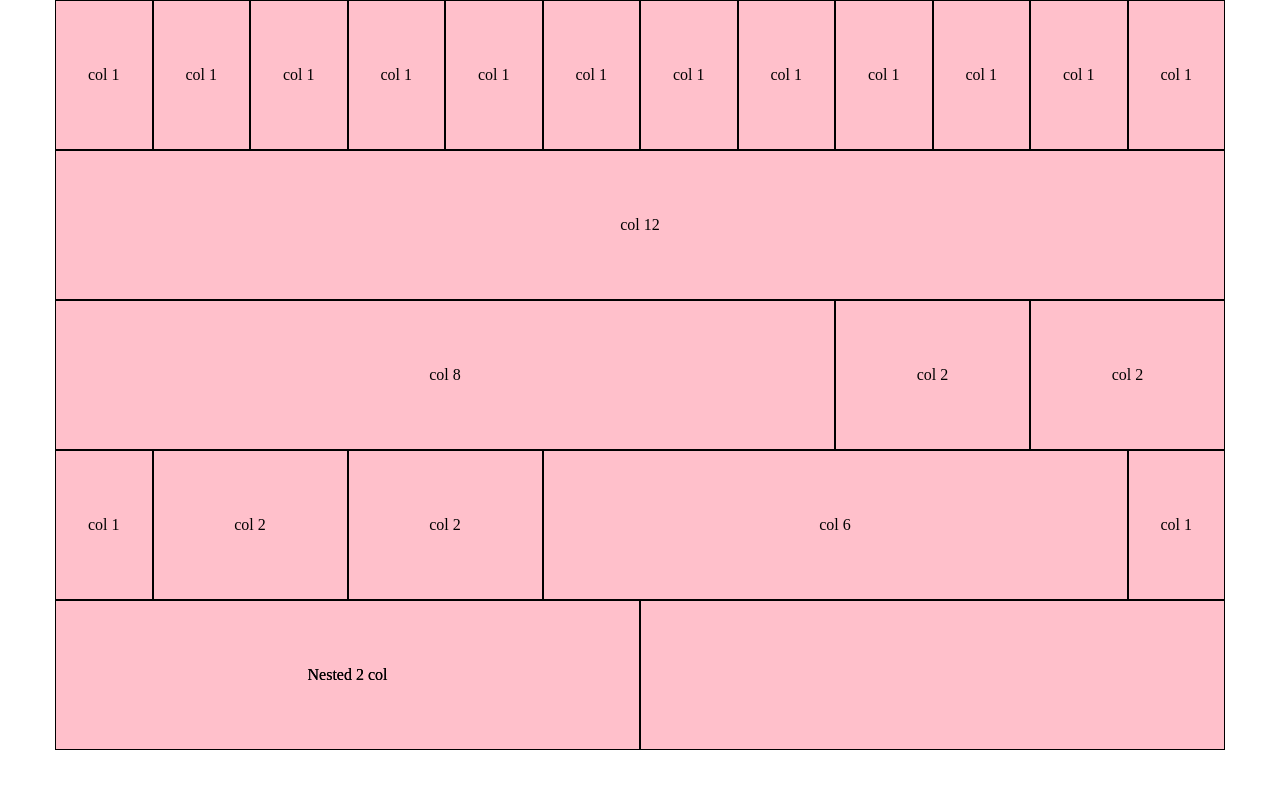
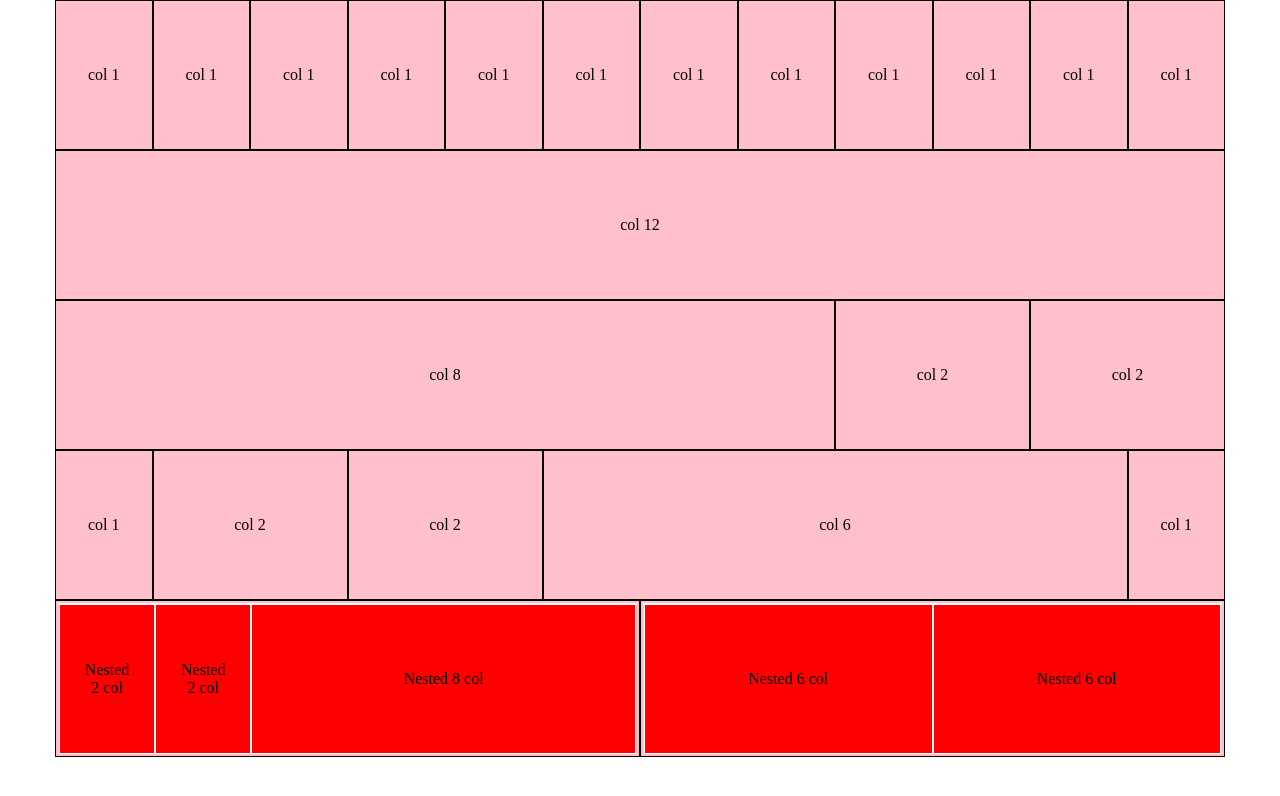
Before and after one commit to titty91/html-css-12bool, a plain HTML site: page index.html in a window 1280 px wide. Drawn offline with Linux system fonts and the light colour scheme.

Commit message:
corretto il testo della classe, aggiunto il padding e le colonne rosse

```diff
--- a/css/style.css
+++ b/css/style.css
@@ -10,12 +10,13 @@
   border: 1px solid black;
   text-align: center;
   position: relative;
+  padding: 2px;
 }
 
-.row .red{
+
+.red{
   background-color: red;
-  height: 100%;
-  width: 100%;
+  border: 1px solid white;
 }
 
 .testo{
--- a/index.html
+++ b/index.html
@@ -84,16 +84,26 @@
       <div class="row">
         <div class="col-6">
           <div class="row red">
-            <div class="colo-1">
+            <div class="col-2 red">
               <span class="testo">Nested 2 col</span>
             </div>
-            <div class="colo-1">
+            <div class="col-2 red">
               <span class="testo">Nested 2 col</span>
+            </div>
+            <div class="col-8 red">
+              <span class="testo">Nested 8 col</span>
             </div>
           </div>
         </div>
         <div class="col-6">
-
+          <div class="row red">
+            <div class="col-6 red">
+              <span class="testo">Nested 6 col</span>
+            </div>
+            <div class="col-6 red">
+              <span class="testo">Nested 6 col</span>
+            </div>
+          </div>
         </div>
       </div>
     </div>
```
